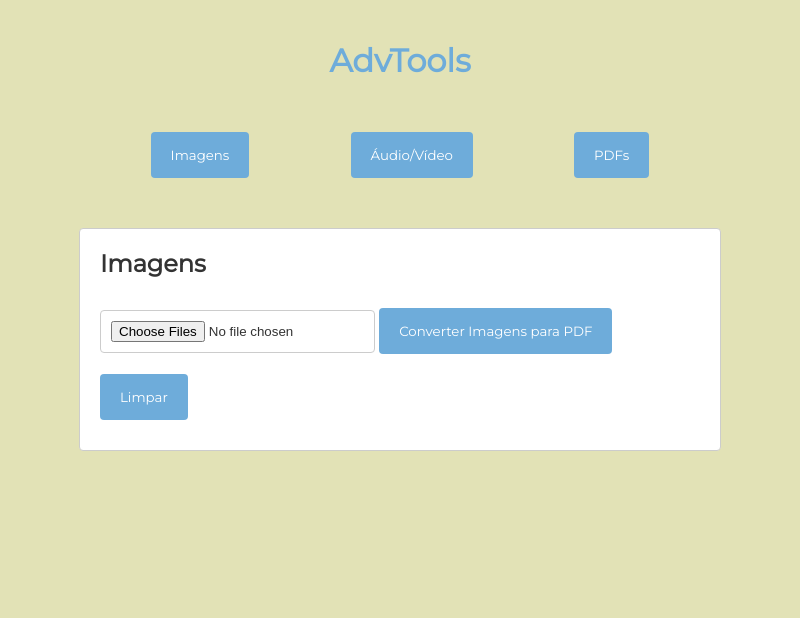
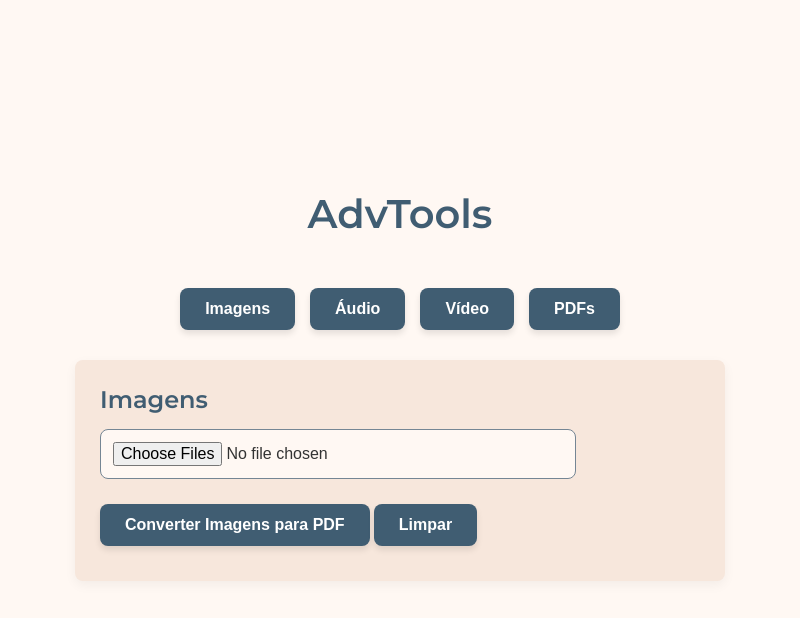
Before and after one commit to standardprojectx/advtools, an Electron app: page index.html in a window 800 px wide. Both pictures are taken after a click on the button "Converter Imagens para PDF". Drawn offline with Linux system fonts and the light colour scheme.

Commit message:
feat: layout changes

```diff
--- a/index.html
+++ b/index.html
@@ -1,58 +1,66 @@
 <!DOCTYPE html>
 <html lang="en">
 <head>
-  <link href='https://fonts.googleapis.com/css?family=Montserrat' rel='stylesheet'>
+  <link href='https://fonts.googleapis.com/css?family=Montserrat:400,600' rel='stylesheet'>
   <meta charset="UTF-8">
   <title>ADVTools</title>
   <style>
 body {
-      font-family: 'Montserrat';
-      background-color: #E2E2B6;
+  font-family: 'Montserrat', sans-serif;
+  background-color: #FFF8F3; /* Cor de fundo geral */
   color: #333;
   display: flex;
   flex-direction: column;
   align-items: center;
+  justify-content: center;
+  min-height: 100vh;
   margin: 0;
-      padding: 20px;
+  padding: 0 20px;
 }
 
 h1 {
-      color: #6EACDA;
+  color: #405D72; /* Cor para o título */
+  font-weight: 600;
+  font-size: 2.5rem;
+  margin-bottom: 20px;
+  text-align: center;
 }
 
 .menu {
   display: flex;
-      justify-content: space-around;
-      width: 100%;
-      max-width: 600px;
+  justify-content: center;
+  gap: 15px;
   margin: 20px 0;
 }
 
 .menu button {
-      background-color: #6EACDA;
+  background-color: #405D72; /* Cor dos botões */
   color: white;
   border: none;
-      padding: 15px 20px;
-      margin: 10px;
-      border-radius: 4px;
+  padding: 12px 25px;
+  margin: 10px 0;
+  border-radius: 8px;
+  font-size: 1rem;
+  font-weight: 600;
   cursor: pointer;
-      transition: background-color 0.3s ease;
-      font-family: 'Montserrat';
+  transition: background-color 0.3s ease, transform 0.2s ease;
+  box-shadow: 0 4px 6px rgba(0, 0, 0, 0.1);
 }
 
 .menu button:hover {
-      background-color: #03346E;
+  background-color: #758694; /* Cor de hover */
+  transform: translateY(-2px);
 }
 
 .section {
   display: none;
   width: 100%;
   max-width: 600px;
-      margin: 20px 0;
-      padding: 20px;
-      background-color: #fff;
-      border: 1px solid #ccc;
-      border-radius: 4px;
+  padding: 25px;
+  background-color: #F7E7DC; /* Fundo das seções */
+  border-radius: 8px;
+  box-shadow: 0 4px 12px rgba(0, 0, 0, 0.05);
+  margin-bottom: 20px;
 }
 
 .section.active {
@@ -61,45 +69,49 @@
 
 .section h2 {
   margin-top: 0;
+  color: #405D72; /* Destaque para os subtítulos */
+  font-weight: 600;
+  font-size: 1.5rem;
+  margin-bottom: 15px;
 }
 
-    input[type="file"] {
-      margin: 10px 0;
-      padding: 10px;
-      border: 1px solid #ccc;
-      border-radius: 4px;
-    }
-
+input[type="file"],
 select {
-      margin: 10px 0;
-      padding: 10px;
-      border: 1px solid #ccc;
-      border-radius: 4px;
+  width: 75%;
+  padding: 12px;
+  border: 1px solid #758694;
+  border-radius: 8px;
+  margin-bottom: 15px;
+  font-size: 1rem;
+  background-color: #FFF8F3;
   cursor: pointer;
 }
 
+
 button.convert {
-      background-color: #6EACDA;
+  background-color: #405D72; /* Cor para os botões de ação */
   color: white;
   border: none;
-      padding: 15px 20px;
+  padding: 12px 25px;
   margin: 10px 0;
-      border-radius: 4px;
+  border-radius: 8px;
+  font-size: 1rem;
+  font-weight: 600;
   cursor: pointer;
-      transition: background-color 0.3s ease;
-      font-family: 'Montserrat';
+  transition: background-color 0.3s ease, transform 0.2s ease;
+  box-shadow: 0 4px 6px rgba(0, 0, 0, 0.1);
 }
 
 button.convert:hover {
-      background-color: #03346E;
+  background-color: #758694; /* Cor de hover */
+  transform: translateY(-2px);
 }
 
 #progressContainer {
   display: none;
   width: 100%;
-      max-width: 600px;
   background-color: #ddd;
-      border-radius: 4px;
+  border-radius: 8px;
   overflow: hidden;
   margin-top: 20px;
 }
@@ -107,7 +119,7 @@
 #progressBar {
   width: 0%;
   height: 30px;
-      background-color: #6EACDA;
+  background-color: #405D72; /* Cor de progresso */
   text-align: center;
   line-height: 30px;
   color: white;
@@ -123,19 +135,23 @@
 }
 
 li {
-      background-color: #fff;
+  background-color: #FFF8F3; /* Fundo claro para itens */
   margin: 5px 0;
   padding: 10px;
-      border: 1px solid #ccc;
-      border-radius: 4px;
+  border: 1px solid #758694; /* Bordas neutras */
+  border-radius: 8px;
+  box-shadow: 0 2px 4px rgba(0, 0, 0, 0.05);
 }
 
 #dragDropArea {
   margin-top: 20px;
-      padding: 10px;
+  padding: 15px;
   background-color: #f9f9f9;
-      border: 1px dashed #ccc;
-      border-radius: 4px;
+  border: 2px dashed #758694; /* Bordas neutras */
+  border-radius: 8px;
+  text-align: center;
+  font-size: 1rem;
+  color: #405D72;
 }
   </style>
 </head>
@@ -144,7 +160,8 @@
 
   <div class="menu">
     <button onclick="showSection('imageSection')">Imagens</button>
-    <button onclick="showSection('audioVideoSection')">Áudio/Vídeo</button>
+    <button onclick="showSection('audioSection')">Áudio</button>
+    <button onclick="showSection('videoSection')">Vídeo</button>
     <button onclick="showSection('pdfSection')">PDFs</button>
   </div>
 
@@ -152,19 +169,30 @@
     <h2>Imagens</h2>
     <input type="file" id="imageInput" multiple accept="image/*">
     <button class="convert" onclick="convertFiles('imageToPdf')">Converter Imagens para PDF</button>
-  <button class="convert" onclick="clearResults()">Limpar</button> <!-- Botão de limpar -->
+    <button class="convert" onclick="clearResults()">Limpar</button>
   </div>
 
-<div id="audioVideoSection" class="section">
-  <h2>Áudio/Vídeo</h2>
-  <input type="file" id="audioVideoInput" multiple accept="audio/*,video/*">
-  <select id="audioVideoConversionSelect">
+  <div id="audioSection" class="section">
+    <h2>Áudio</h2>
+    <input type="file" id="audioInput" multiple accept="audio/*">
+    <select id="audioConversionSelect">
       <option value="" disabled selected>Selecione uma conversão</option>
       <option value="opusToOgg">Converter OPUS para OGG</option>
+      <option value="webmToOgg">Converter WEBM para OGG</option>
+    </select>
+    <button class="convert" onclick="convertFiles('audio')">Converter Áudio</button>
+    <button class="convert" onclick="clearResults()">Limpar</button>
+  </div>
+
+  <div id="videoSection" class="section">
+    <h2>Vídeo</h2>
+    <input type="file" id="videoInput" multiple accept="video/*">
+    <select id="videoConversionSelect">
+      <option value="" disabled selected>Selecione uma conversão</option>
       <option value="mp4ToWebm">Converter MP4 para WEBM</option>
     </select>
-  <button class="convert" onclick="convertFiles('audioVideo')">Converter Áudio/Vídeo</button>
-  <button class="convert" onclick="clearResults()">Limpar</button> <!-- Botão de limpar -->
+    <button class="convert" onclick="convertFiles('video')">Converter Vídeo</button>
+    <button class="convert" onclick="clearResults()">Limpar</button>
   </div>
 
   <div id="pdfSection" class="section">
@@ -177,7 +205,7 @@
       <ul id="pdfList"></ul>
     </div>
     <button class="convert" onclick="processPdfOrder()">Processar Ordem</button>
-  <button class="convert" onclick="clearResults()">Limpar</button> <!-- Botão de limpar -->
+    <button class="convert" onclick="clearResults()">Limpar</button>
   </div>
 
   <div id="progressContainer">
--- a/renderer.js
+++ b/renderer.js
@@ -19,10 +19,14 @@ async function convertFiles(conversionType) {
     if (conversionType === 'imageToPdf') {
         files = Array.from(document.getElementById('imageInput').files).map(file => file.path);
         fileInputId = 'imageInput';
-    } else if (conversionType === 'audioVideo') {
-        files = Array.from(document.getElementById('audioVideoInput').files).map(file => file.path);
-        conversionType = document.getElementById('audioVideoConversionSelect').value;
-        fileInputId = 'audioVideoInput';
+    } else if (conversionType === 'audio') {
+        files = Array.from(document.getElementById('audioInput').files).map(file => file.path);
+        conversionType = document.getElementById('audioConversionSelect').value;
+        fileInputId = 'audioInput';
+    } else if (conversionType === 'video') {
+        files = Array.from(document.getElementById('videoInput').files).map(file => file.path);
+        conversionType = document.getElementById('videoConversionSelect').value;
+        fileInputId = 'videoInput';
     } else {
         return;
     }
```
Also changed, not shown: main.js (+6 -4 lines). Lines whose indentation alone changed are shown as unchanged.
